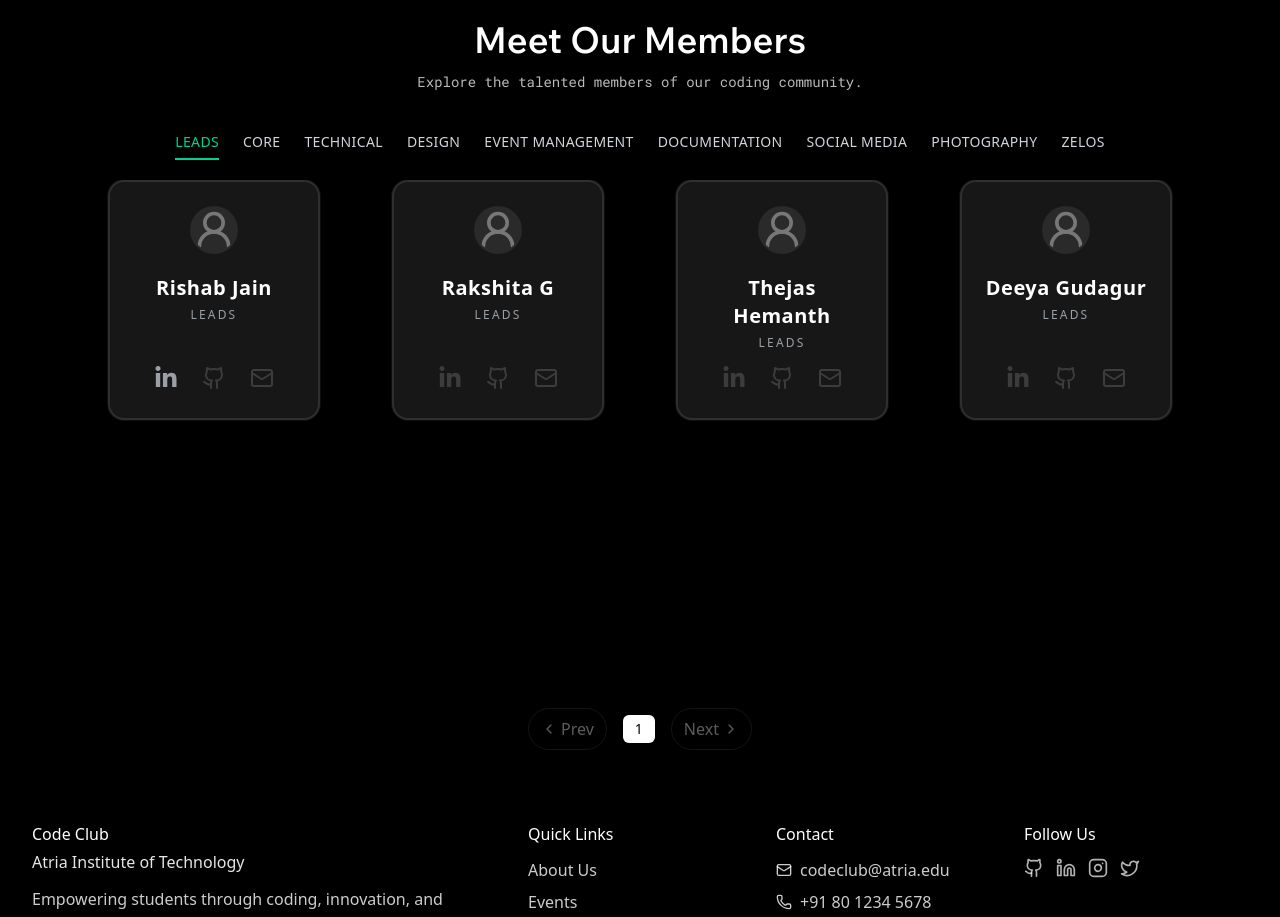
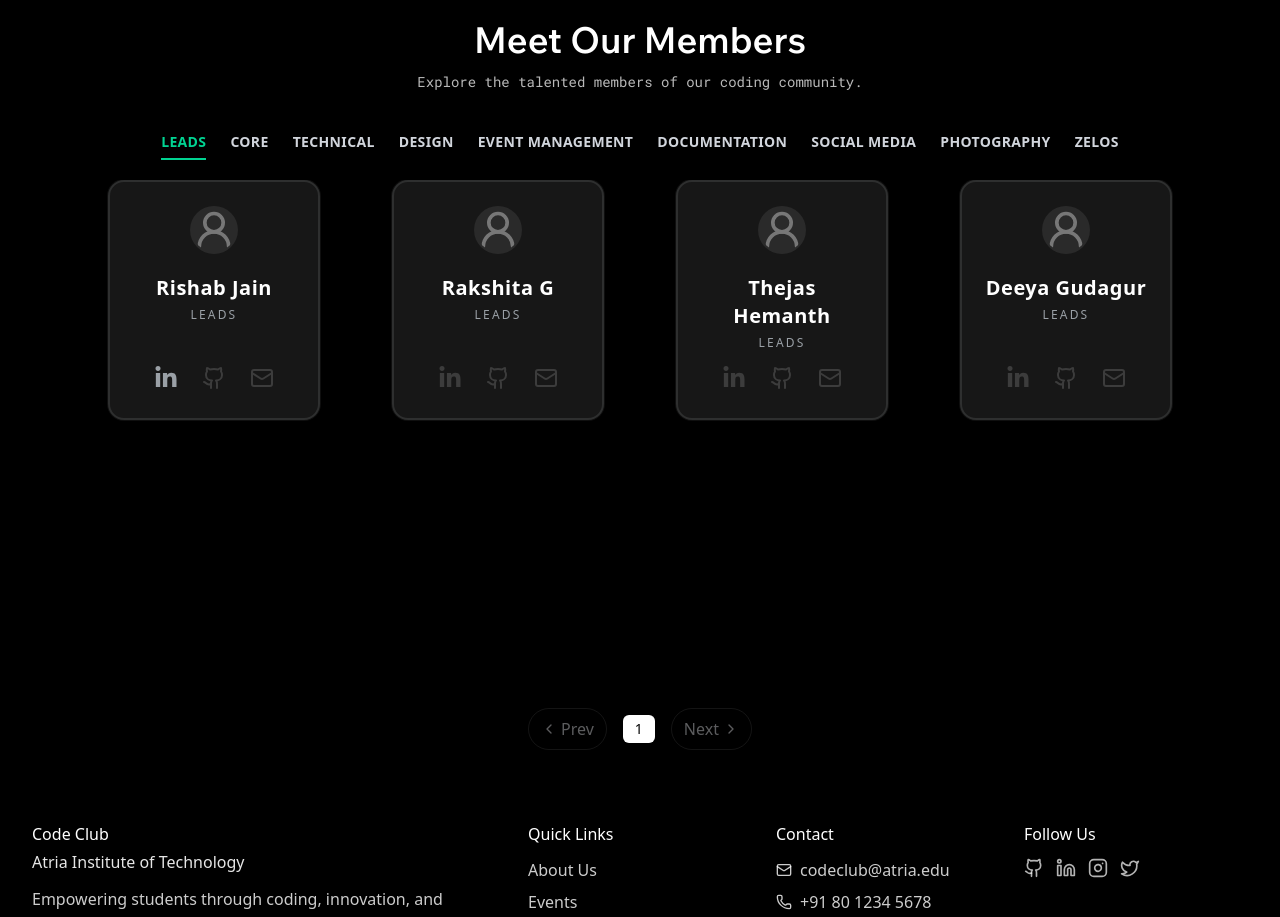
Before and after one commit to MakPr016/Code-Club, a React (Vite) app: page / in a window 1280 px wide. Shown: the part 3220-4137 px from the top of the page. Built offline with nearby package versions, Linux system fonts and the light colour scheme.

Commit message:
Minor update

```diff
--- a/src/data/members.js
+++ b/src/data/members.js
@@ -57,6 +57,14 @@ export const members = [
         image: ""
     },
     {
+        name: "Ujesh Kumar Yadav",
+        email: "sadiyaakhann317@gmail.com",
+        linkedin: "https://www.linkedin.com/in/ujesh-kumar-yadav/",
+        github: "https://github.com/UJESH2K",
+        team: "core",
+        image: ""
+    },
+    {
         name: "Mayank Kumar Singh",
         email: "makcode31sk@gmail.com",
         linkedin: "https://www.linkedin.com/in/mayank-kumar-singh-401aa4308/",
@@ -69,14 +77,6 @@ export const members = [
         email: "sadiyaakhann317@gmail.com",
         linkedin: "https://www.linkedin.com/in/sadiya-khan-32718527a?utm_source=share&utm_campaign=share_via&utm_content=profile&utm_medium=android_app",
         github: "https://github.com/Sadzz31sk",
-        team: "core",
-        image: ""
-    },
-    {
-        name: "Ujesh Kumar Yadav",
-        email: "sadiyaakhann317@gmail.com",
-        linkedin: "https://www.linkedin.com/in/ujesh-kumar-yadav/",
-        github: "https://github.com/UJESH2K",
         team: "core",
         image: ""
     },
--- a/src/sections/Hero.jsx
+++ b/src/sections/Hero.jsx
@@ -1,5 +1,8 @@
-import React from 'react'
 import Button from '../components/Button'
+import gsap from "gsap";
+import SplitText from 'gsap/SplitText';
+
+gsap.registerPlugin(SplitText)
 
 const Hero = () => {
     return (
--- a/src/sections/Members.jsx
+++ b/src/sections/Members.jsx
@@ -135,7 +135,7 @@ export default function Members() {
           <button
             key={t}
             onClick={() => setActive(t)}
-            className={`relative pb-1 text-sm uppercase tracking-wide transition-colors whitespace-nowrap ${
+            className={`relative pb-1 text-sm font-bold uppercase tracking-wide transition-colors whitespace-nowrap ${
               active === t ? "text-emerald-400" : "text-gray-300 hover:text-white"
             }`}
           >
```
